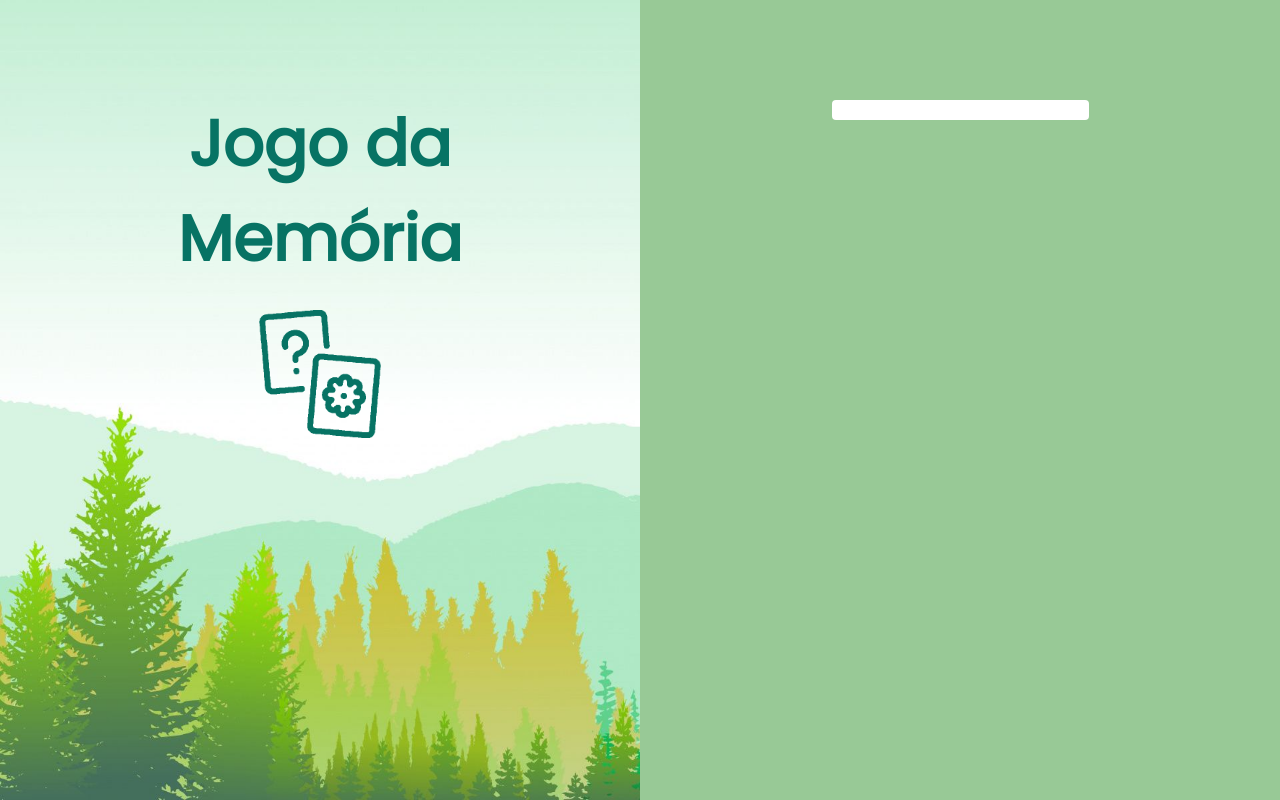
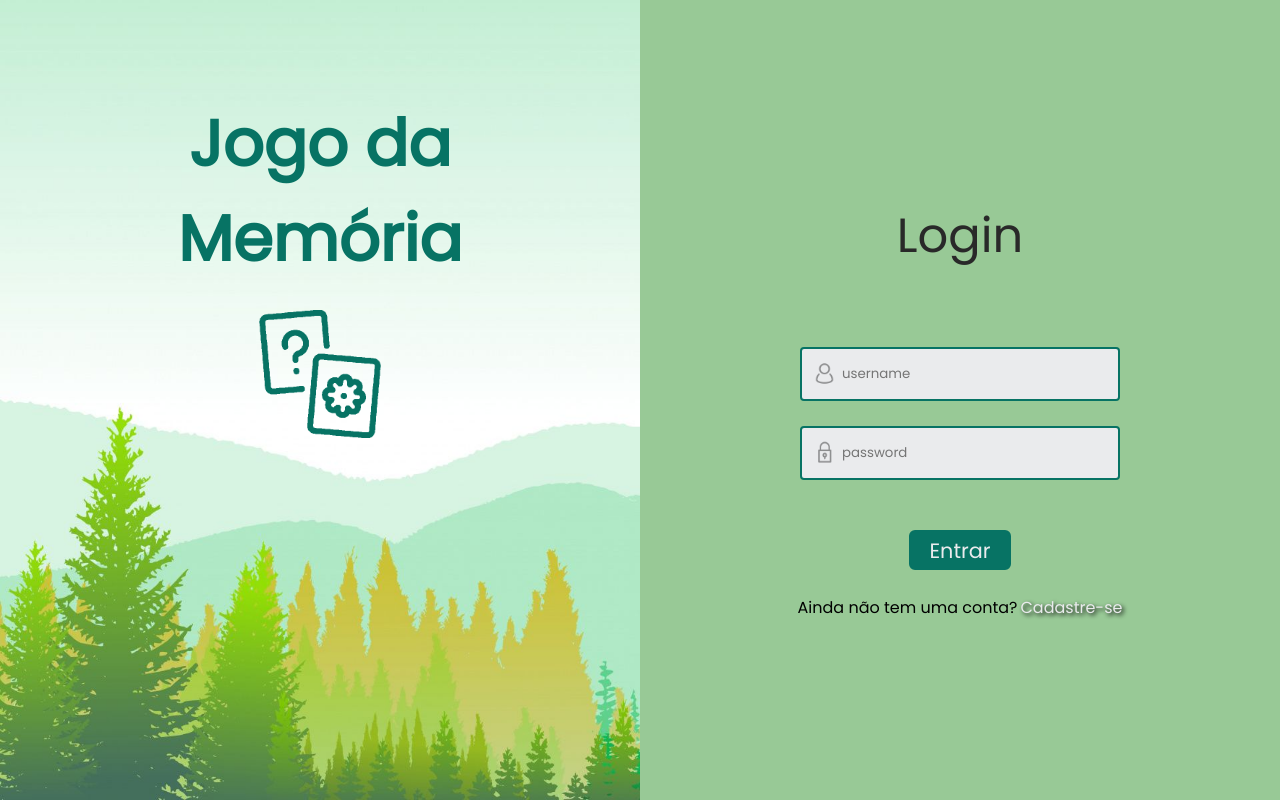
Before and after one commit to camillebobsin/si401-memory-game, a PHP site: page /login.html in a window 1280 px wide. Run offline with PHP 8.4, Linux system fonts and the light colour scheme.

Commit message:
Feat: elements styles

```diff
--- a/login.html
+++ b/login.html
@@ -12,14 +12,21 @@
 
 <body>
     <div class="wrapper">
-        <div class="split-window">
-            <input id="username" type="text">
-        </div>
         <div class="back-window">
             <h1 id="title">Jogo da</h1>
             <h1>Memória</h1>
             <img id="logo" src="assets/logo.png" alt="Logo">
         </div>
+        <div class="split-window">
+            <h2>Login</h2>
+            <input id="username" type="text" placeholder="username">
+            <input id="password" type="password" placeholder="password">
+            <button>Entrar</button>
+            <div id="sign-in">
+                <p>Ainda não tem uma conta?</p>
+                <a href="#">Cadastre-se</a>
+            </div>
+        </div>
     </div>
 </body>
 
--- a/styles/login.css
+++ b/styles/login.css
@@ -1,5 +1,46 @@
 @import url(styles.css);
 
+input {
+    padding: 15px 12px;
+    width: 25vw;
+    box-sizing: border-box;
+    background-size: 25px 25px;
+    background-repeat: no-repeat;
+    padding-left: 40px;
+}
+
 #username {
-    margin-top: 100px;
+    margin-top: 75px;
+    background-image: url('../assets/profile.png');
+    background-position: 10px 12px;
 }
+
+#password {
+    margin-top: 25px;
+    background-image: url('../assets/password.png');
+    background-position: 10px 12px;
+}
+
+#sign-in {
+    display: flex;
+    margin-top: 25px;
+}
+
+h2 {
+    margin-top: 200px;
+    font-weight: normal;
+}
+
+button {
+    margin-top: 50px;
+}
+
+a {
+    color: #EAEBED;
+    margin-left: 3px;
+    text-shadow: 2px 2px 4px #000000;
+}
+
+a:hover {
+    text-decoration: underline;
+}
--- a/styles/styles.css
+++ b/styles/styles.css
@@ -2,6 +2,7 @@
     margin: 0;
     padding: 0;
     font-family: 'Poppins';
+    text-decoration: none;
 }
 
 .wrapper {
@@ -17,6 +18,11 @@
 h1 {
     color: #077364;
     font-size: 4rem;
+}
+
+h2 {
+    color: #292929;
+    font-size: 3rem;
 }
 
 #title {
@@ -41,8 +47,28 @@ h1 {
 }
 
 input {
-    border: black;
+    background-color: #EAEBED;
     border-radius: 4px;
+    border: 2px solid #077364;
+}
+
+input:focus {
+    border: 2px solid red;
+}
+
+button {
+    background-color: #077364;
+    border-radius: 6px;
+    width: 8vw;
+    height: 5vh;
+    border: 2px solid #077364;
+    color: #EAEBED;
+    font-size: 1.3rem;
+}
+
+button:hover {
+    border: 2px solid #0e5d52;
+    background-color: #0e5d52;
 }
 
 .back-window {
@@ -54,7 +80,6 @@ input {
     align-items: center;
 }
 
-
 .game-window {
     position: fixed;
     background-color: #98C996;
```
Also changed, not shown: assets/password.png (added), assets/profile.png (added).
